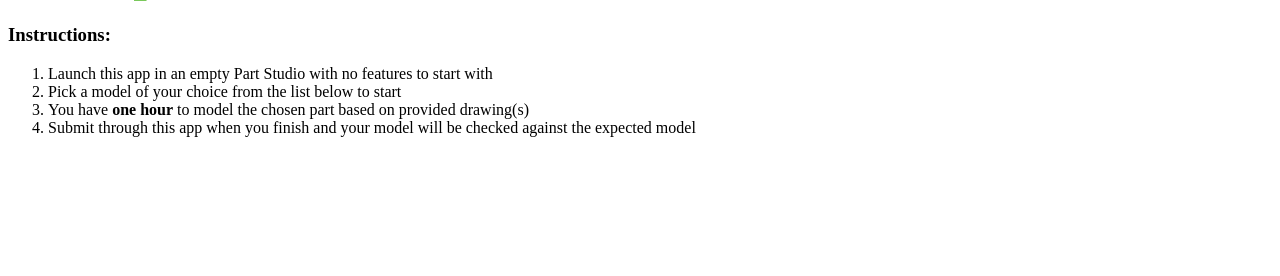
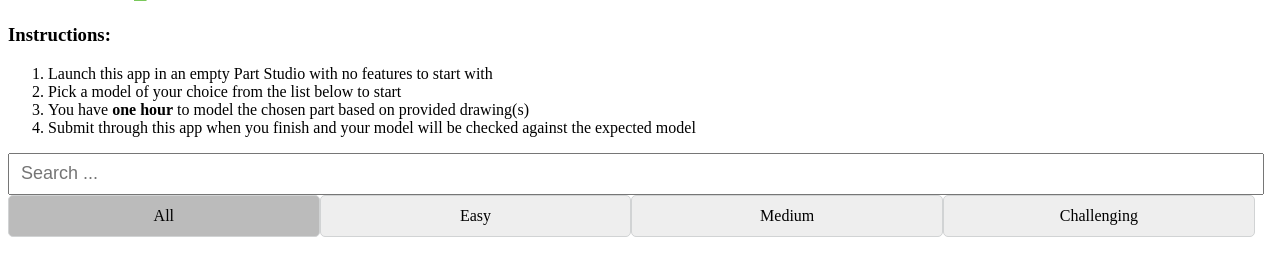
Before and after one commit to PTC-Education/cad-learner, a Django app: template questioner/templates/questioner/index.html in a window 1280 px wide. Shown: the part 193-469 px from the top of the page. Run offline with Django 4.2, Linux system fonts and the light colour scheme; the template is opened without the code that fills it, so the values that code supplies are empty.

Commit message:
Index page complete

```diff
--- a/questioner/static/questioner/accordion.js
+++ b/questioner/static/questioner/accordion.js
@@ -1,7 +1,6 @@
 var acc = document.getElementsByClassName("accordion");
-var i;
 
-for (i = 0; i < acc.length; i++) {
+for (var i = 0; i < acc.length; i++) {
     acc[i].addEventListener("click", function() {
         /* Toggle between adding and removing the "active" class,
         to highlight the button that controls the panel */
--- a/questioner/static/questioner/index.css
+++ b/questioner/static/questioner/index.css
@@ -6,14 +6,47 @@
     width: 80%;
 }
 
+/* Style the search menu */
+#searchInput {
+    width: 98%;
+    height: 2em;
+    font-size: 18px;
+    padding-left: 11px;
+    border: 1px 1px solid #ddd;
+}
+
+/* Style the button group for difficulty filtering */
+.btn-group input.radio {
+	display: none;
+}
+
+.btn-group input.radio ~ label {
+    width: 24.5%;
+    border: 1px solid #d1d3d4;
+    border-radius: 5px;
+    background-color: #eee;
+	float: left;
+	line-height: 2.5em;
+    text-align: center;
+	margin-bottom: 2em;
+	cursor: pointer;
+}
+
+.btn-group input.radio:hover ~ label, .btn-group input.radio:checked ~ label{
+    background-color: #bbb;
+}
+
+
 /* Style the buttons that are used to open and close the accordion panel */
 .accordion {
     background-color: #eee;
     color: #444;
+    cursor: pointer;
     padding: 18px;
     width: 100%;
     text-align: left;
-    border: none;
+    border: auto;
+    border-radius: 5px;
     outline: none;
     transition: 0.4s;
     display: inline-flex;
@@ -27,8 +60,10 @@
 /* Style the accordion panel. Note: hidden by default */
 .panel {
     padding: 0 18px;
-    outline: auto;
+    outline: none;
     display: none;
+    border: 2px solid black;
+    border-radius: 10px;
     background-color: white;
     overflow: hidden;
 }
@@ -36,6 +71,7 @@
 /* Add a symbol to each button to indicate whether the collapsible content is open or closed */
 .accordion:after {
     content: '\002B';
+    font-size: 2em;
     font-weight: bold;
     color: #777;
     position: absolute;
@@ -45,3 +81,17 @@
 .active:after {
     content: '\2212';
 }
+
+/* Style the submit button of forms */
+input[type=submit] {
+    padding: 10px 10px;
+    cursor: pointer;
+    background-color: #ddd;
+    border: 0 none;
+    border-radius: 5px;
+    margin-bottom: 1em;
+}
+
+input[type=submit]:hover {
+    background-color: #bbb;
+}
--- /dev/null
+++ b/questioner/static/questioner/search_filter.js
@@ -0,0 +1,30 @@
+function search_filter() {
+    // User input in the search menu
+    var input = document.getElementById("searchInput");
+    var filter = input.value.toUpperCase();
+
+    // Get difficulty level is selected
+    var q_type;
+    if (document.getElementById("easy_q").checked) {
+        q_type = "Difficulty: Easy";
+    } else if (document.getElementById("med_q").checked) {
+        q_type = "Difficulty: Medium";
+    } else if (document.getElementById("hard_q").checked) {
+        q_type = "Difficulty: Challenging";
+    } else {
+        q_type = "all";
+    }
+
+    // Get all the questions that are published
+    var questions = document.getElementsByClassName("question");
+
+    for (var i = 0; i < questions.length; i++) {
+        var level = questions[i].getElementsByClassName("difficulty")[0].innerHTML;
+        var q_name = questions[i].getElementsByClassName("accordion")[0].getElementsByTagName("h3")[0];
+        if ((q_type === "all" || q_type === level) && q_name.innerHTML.toUpperCase().indexOf(filter) > -1) {
+            questions[i].style.display = "";
+        } else {
+            questions[i].style.display = "none";
+        }
+    }
+}
--- a/questioner/templates/questioner/index.html
+++ b/questioner/templates/questioner/index.html
@@ -3,7 +3,8 @@
     <head>
         {% load static %}
         <link rel="stylesheet" href="{% static 'questioner/index.css' %}">
-        <!-- Load search bar function-->
+        <!-- Load search_filter function for the search menu and difficulty filtering -->
+        <script src="{% static 'questioner/search_filter.js' %}" type="text/javascript"></script>
     </head>
     <body>
         <!-- Load app logo at the top of the page -->
@@ -17,7 +18,7 @@
                 <p><strong>{{ error_message }}</strong></p>
             {% endif %}
         </div>
-        <!-- Instructions -->
+        <!-- General instructions -->
         <div>
             <h3>Instructions:</h3>
             <ol>
@@ -27,30 +28,69 @@
                 <li>Submit through this app when you finish and your model will be checked against the expected model</li>
             </ol>
         </div>
-        <!-- Search bar to filter by question names -->
-        <div></div>
+        <!-- Search menu to filter by question names -->
+        <div>
+            <input class="search_menu" type="text" id="searchInput" onkeyup="search_filter()" placeholder="Search ..." title="Type in a question name" />
+        </div>
         <!-- Buttons to filter by difficulty levels -->
-        <div></div>
+        <div class="btn-group">
+            <div>
+                <input type="radio" name="radio" class="radio" id="all_q" onclick="search_filter()" checked />
+                <label for="all_q">All</label>
+            </div>
+            <div>
+                <input type="radio" name="radio" class="radio" id="easy_q" onclick="search_filter()" />
+                <label for="easy_q">Easy</label>
+            </div>
+            <div>
+                <input type="radio" name="radio" class="radio" id="med_q" onclick="search_filter()" />
+                <label for="med_q">Medium</label>
+            </div>
+            <div>
+                <input type="radio" name="radio" class="radio" id="hard_q" onclick="search_filter()" />
+                <label for="hard_q">Challenging</label>
+            </div>
+        </div>
+        <br /><br />
         <!-- List all available questions -->
         <section id="menu">
+            {% for question in questions %}
+                <div class="question">
                     <!-- Present every document as an accordion-->
-            {% for question in questions %}
                     <button class="accordion">
                         <img src="{{ question.thumbnail }}" alt="" />
-                    <h3>&nbsp;&nbsp;{{ question.question_name }}</h3>
+                        <h3>&nbsp;&nbsp;&nbsp;&nbsp;{{ question.question_name }}</h3>
                     </button>
                     <div class="panel">
-                    {% if question.additional_instructions %}
-                        <p>{{ question.additional_instructions }}</p>
+                        <ul>
+                            <!-- Update difficulty_filter.js if changing <li> here -->
+                            {% if question.difficulty == 1 %}
+                                <li class="difficulty">Difficulty: Easy</li>
+                            {% elif question.difficulty == 2 %}
+                                <li class="difficulty">Difficulty: Medium</li>
+                            {% elif question.difficulty == 3 %}
+                                <li class="difficulty">Difficulty: Challenging</li>
+                            {% else %}
+                                <li class="difficulty">Difficulty: Unclassified</li>
                             {% endif %}
-                    <ul>
-                        <li>Difficulty: {{ question.difficulty }}</li>
-                        <li>Number of people completed: {{ question.completion_count }}</li>
+                            <li>Number of users completed: {{ question.completion_count }}</li>
                         </ul>
+                        <!-- Button to start the question -->
+                        {% if question.question_id in user.completed_history %}
+                            <p>You have completed this question before ...</p>
+                            <form action="{% url 'questioner:model' question.question_id user.os_user_id %}">
+                                <input type="submit" value="Retry this question"/>
+                            </form>
+                        {% else %}
+                            <form action="{% url 'questioner:model' question.question_id user.os_user_id %}">
+                                <input type="submit" value="Start this question"/>
+                            </form>
+                        {% endif %}
+                    </div>
                 </div>
             {% endfor %}
         </section>
-        <!-- Load function for accordion -->
+        <!-- Enable hide-and-show for accordions -->
         <script src="{% static 'questioner/accordion.js' %}" type="text/javascript"></script>
     </body>
 </html>
--- a/questioner/urls.py
+++ b/questioner/urls.py
@@ -8,6 +8,5 @@ urlpatterns = [
     path('index/<str:os_user_id>/', views.index, name='index'),
     path('modelling/<str:question_id>/<str:os_user_id>/', views.model, name='model'),
     path('check/<str:question_id>/<str:os_user_id>/', views.check_model, name="check"),
-    path('complete/<str:question_id>/<str:os_user_id>/', views.complete, name="complete"),
-    path('test/', views.test_page, name="test")
+    path('complete/<str:question_id>/<str:os_user_id>/', views.complete, name="complete")
 ]
```
Also changed, not shown: questioner/views.py (+0 -9 lines). Lines whose indentation alone changed are shown as unchanged.
